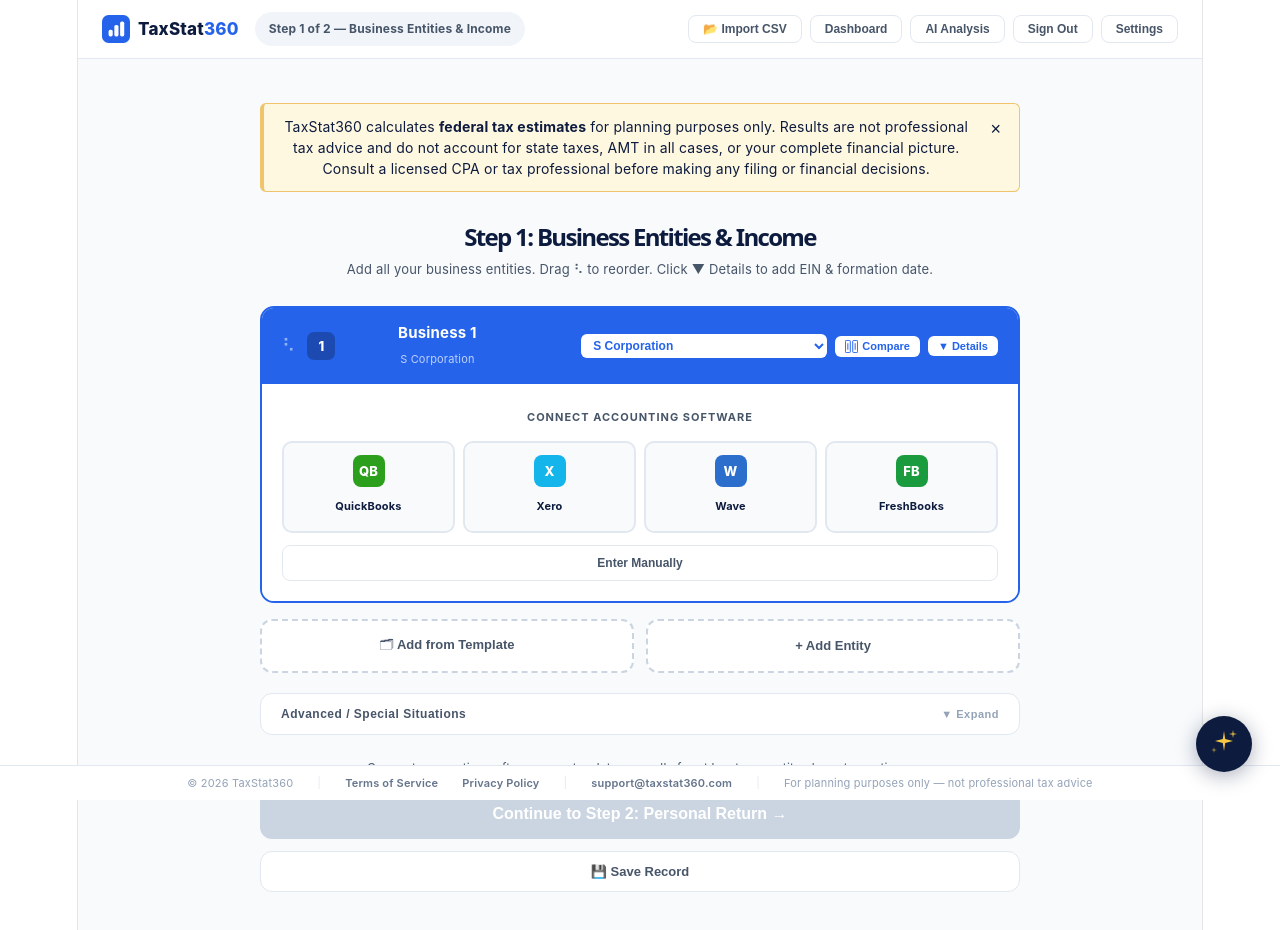
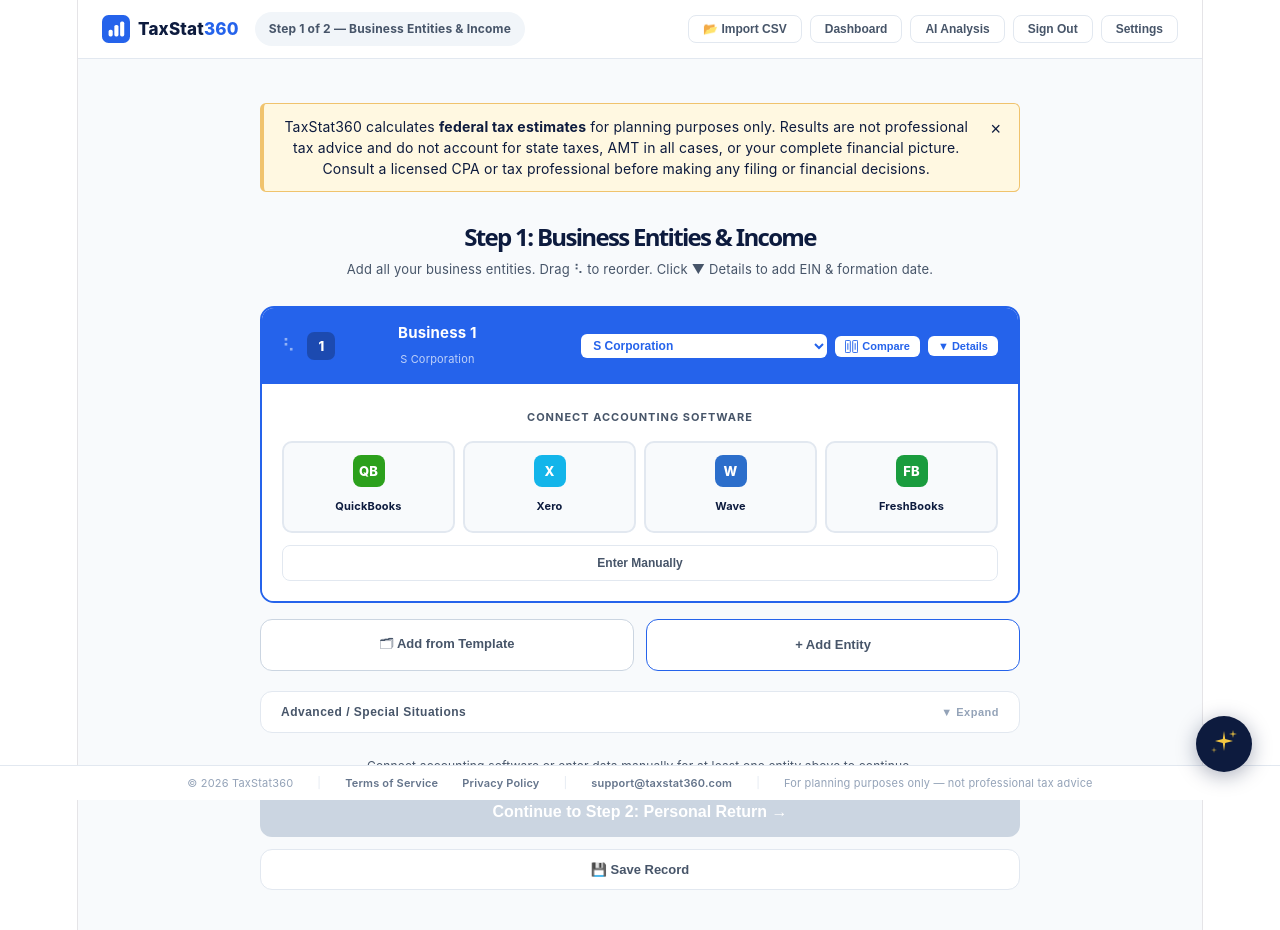
Before and after one commit to natashaverela-speckm/TaxStat360, a React (Vite) app: page /calculator in a window 1280 px wide. Shown: the top 930 px of the page. Built offline with nearby package versions, Linux system fonts and the light colour scheme; sample sign-in values are in the browser's storage.

Commit message:
Update button styles in CalculateTaxInner component

```diff
--- a/src/CalculateTaxInner.jsx
+++ b/src/CalculateTaxInner.jsx
@@ -793,9 +793,9 @@ export default function CalculateTax() {
             <button
               onClick={()=>setShowTemplates(true)}
               title="Start with a pre-filled example entity (S-Corp, Partnership, Real Estate) — adds to your current setup without replacing existing entities"
-              style={{ padding: '14px', borderRadius: 12, border: '2px dashed #CBD5E1', background: '#fff', fontSize: 13, fontWeight: 700, color: SL, cursor: 'pointer' }}
+              style={{ padding: '14px', borderRadius: 12, border: '1px solid #CBD5E1', background: '#fff', fontSize: 13, fontWeight: 700, color: SL, cursor: 'pointer' }}
             >🗂 Add from Template</button>
-            <button onClick={()=>setEntities(prev=>[...prev, { name: 'Business ' + (prev.length + 1), type: 'S Corporation', own: '100', ein: '', state: '', formationDate: '', pnl: null, connectedId: null, isManual: false }])} style={{ padding: '14px', borderRadius: 12, border: '2px dashed #CBD5E1', background: '#fff', fontSize: 13, fontWeight: 700, color: SL, cursor: 'pointer' }}>+ Add Entity</button>
+            <button onClick={()=>setEntities(prev=>[...prev, { name: 'Business ' + (prev.length + 1), type: 'S Corporation', own: '100', ein: '', state: '', formationDate: '', pnl: null, connectedId: null, isManual: false }])} style={{ padding: '14px', borderRadius: 12, border: '1px solid #2563EB', background: '#fff', fontSize: 13, fontWeight: 700, color: SL, cursor: 'pointer' }}>+ Add Entity</button>
           </div>
 
           {/* Advanced / Special Situations — collapsed by default (F-M14) */}
```
